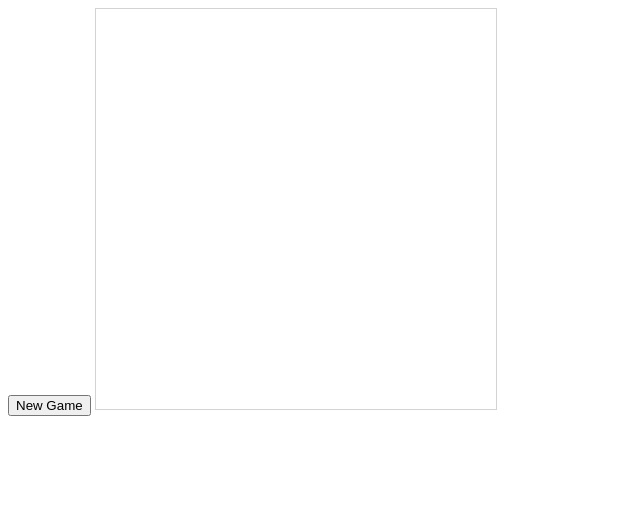
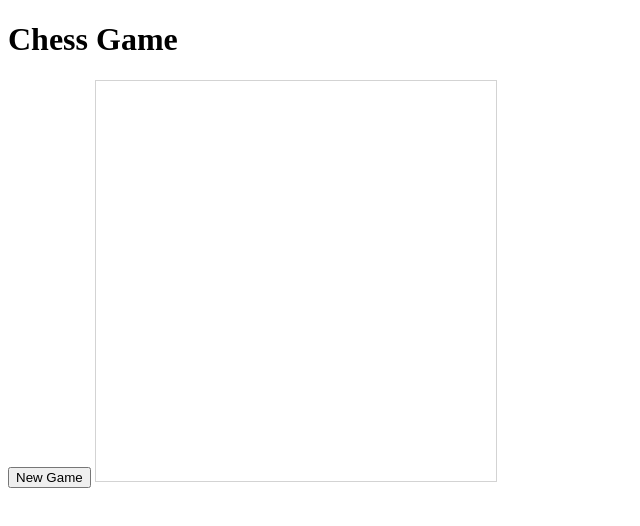
Before and after one commit to bearmein/chess, a plain HTML site: page index.html in a window 1280 px wide. Shown: the whole page, without its empty margins (0-640 px from the left). Drawn offline with Linux system fonts and the light colour scheme.

Commit message:
Update index.html
I added a title.

```diff
--- a/index.html
+++ b/index.html
@@ -5,6 +5,10 @@
 </head>
 
 <body>
+
+<h1>
+Chess Game
+</h1>
 
 <button onclick="startNewGame();">New Game</button>
 <canvas id="myCanvas" width="400" height="400" style="border:1px solid #d3d3d3;">
```
